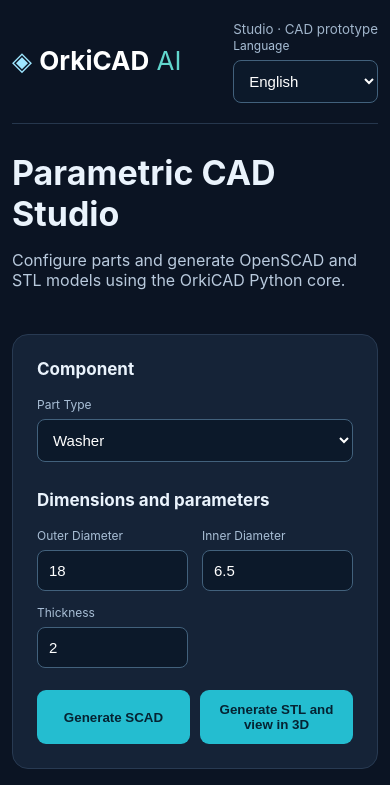
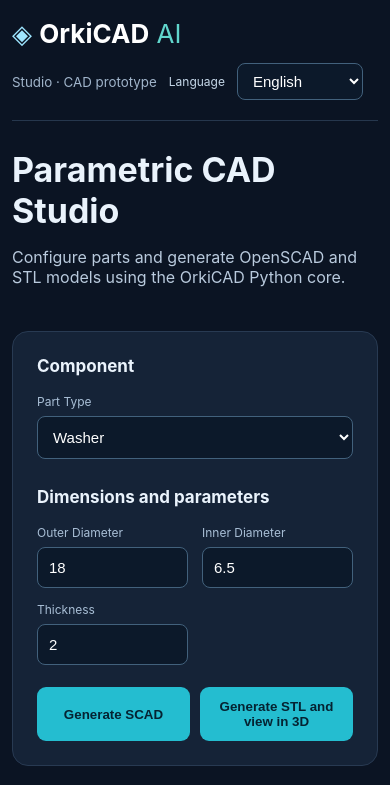
Before and after one commit to jlopfri921/OrkiCAD, a React (Vite) app in the folder studio/frontend/: page / in a window 390 px wide. Shown: the top 785 px of the page. Built offline with nearby package versions, Linux system fonts and the light colour scheme.

Commit message:
style(i18n): add responsive Studio language selector

```diff
--- a/studio/frontend/src/style.css
+++ b/studio/frontend/src/style.css
@@ -8,3 +8,9 @@
 .actions button{flex:1;min-width:130px}
 .output h2:not(:first-child){margin-top:25px}
 .output pre{min-height:170px;max-height:320px}
+
+/* Language selector */
+.header-controls{display:flex;align-items:center;gap:12px;flex-wrap:wrap}
+.header-controls label{margin:0;color:#c5d7e8}
+.header-controls select{width:auto;min-width:126px;padding:8px 11px}
+@media(max-width:620px){header{align-items:flex-start;gap:14px;flex-direction:column}}
```
